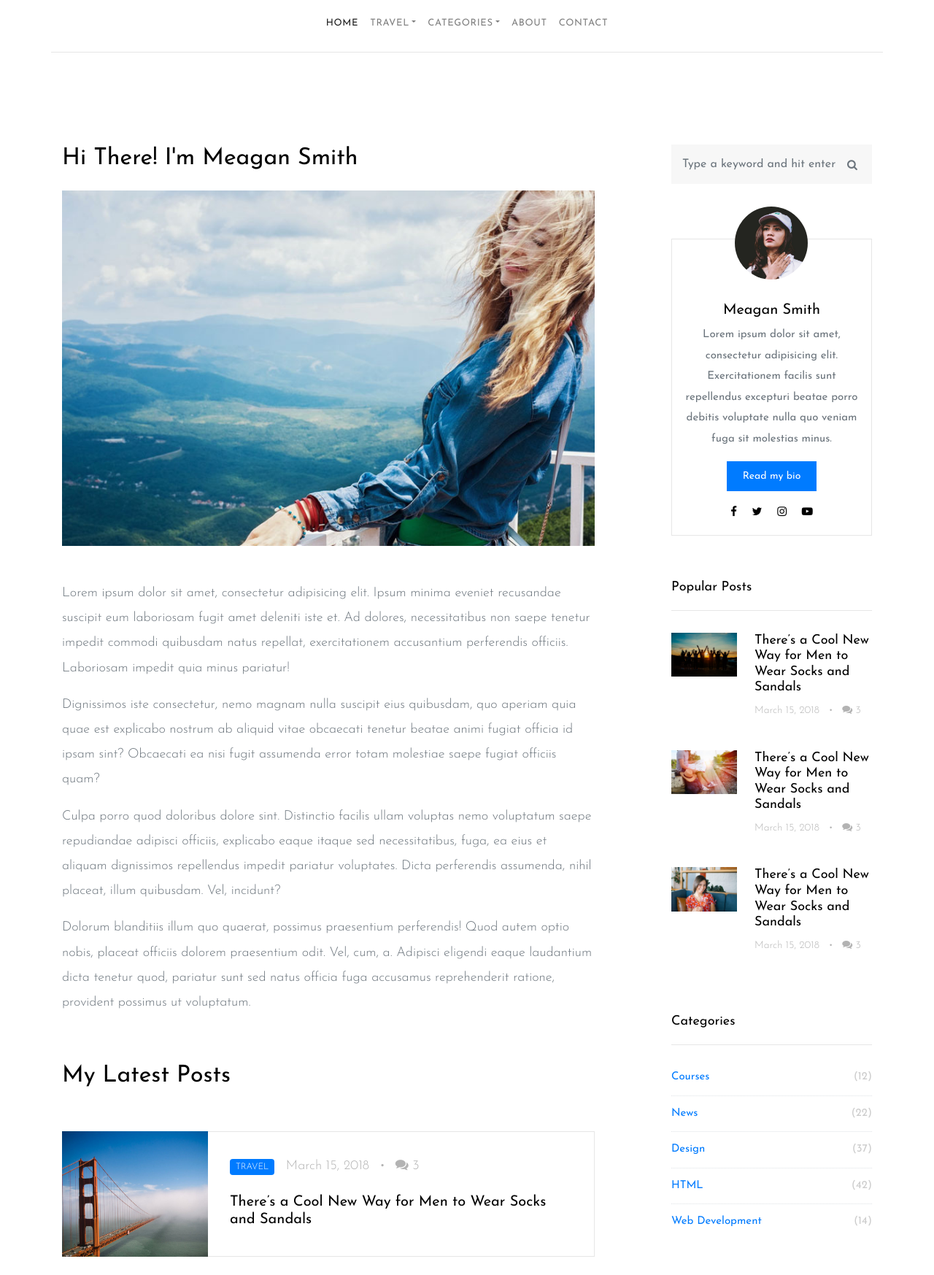
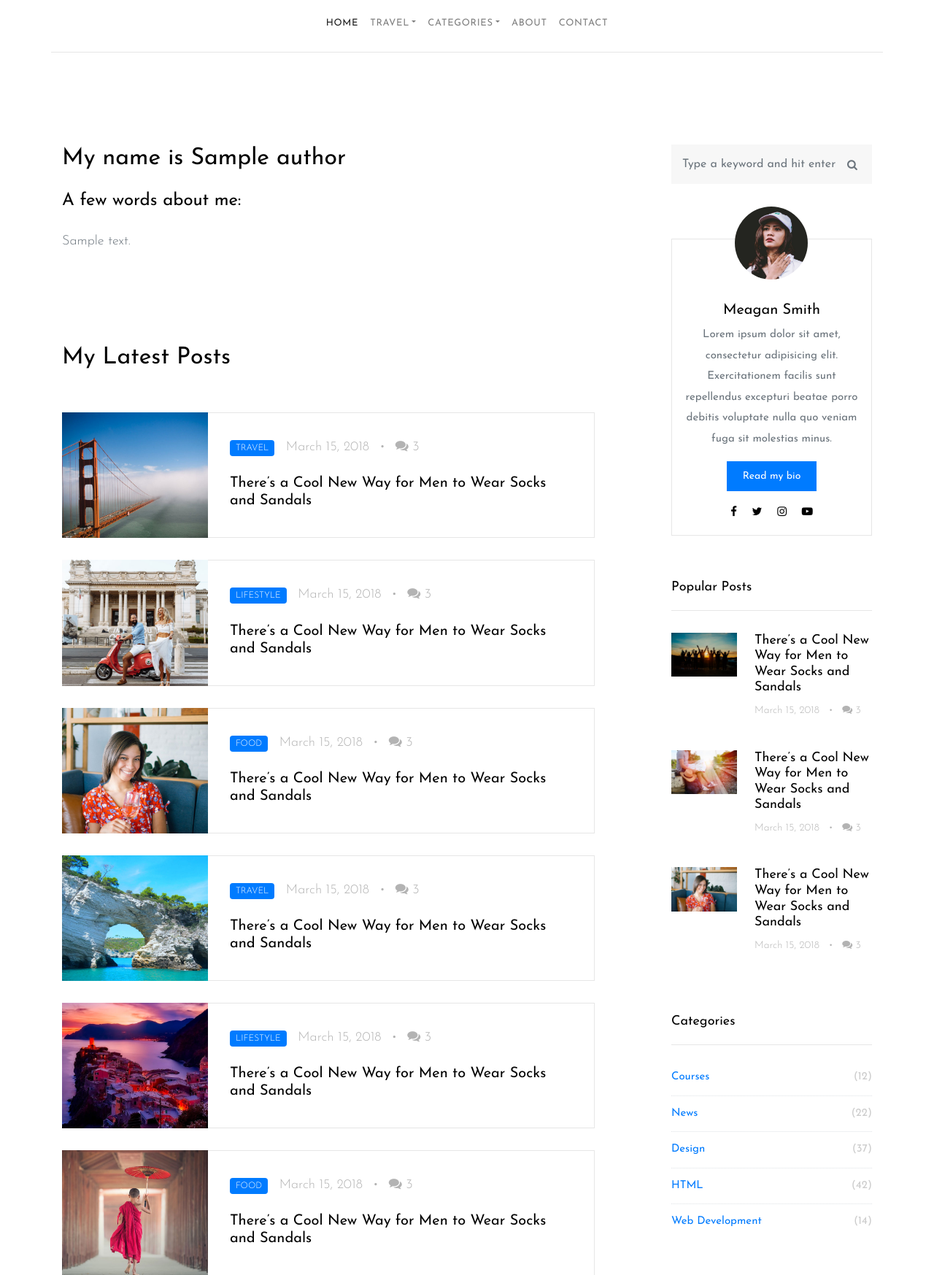
Before and after one commit to aloshabest/my_blog, a Django app: page /author/ in a window 1280 px wide. Shown: the part 230-1977 px from the top of the page at 73% size. Run offline with Django 4.2, Linux system fonts and the light colour scheme; tables that the repository leaves empty hold one stand-in row (values such as "Sample post"); some libraries are stand-ins or nearby versions.

Commit message:
page about authors

```diff
--- a/tube/Ytube/templates/Ytube/about.html
+++ b/tube/Ytube/templates/Ytube/about.html
@@ -10,26 +10,14 @@
             <div class="col-md-12 col-lg-8 main-content">
 
                 <div class="row">
-                    <div class="col-md-12">
-                        <h2 class="mb-4">Hi There! I'm Meagan Smith</h2>
-                        <p class="mb-5"><img src="{% static 'images/img_6.jpg' %}" alt="Image placeholder" class="img-fluid"></p>
-                        <p>Lorem ipsum dolor sit amet, consectetur adipisicing elit. Ipsum minima eveniet recusandae
-                            suscipit eum laboriosam fugit amet deleniti iste et. Ad dolores, necessitatibus non saepe
-                            tenetur impedit commodi quibusdam natus repellat, exercitationem accusantium perferendis
-                            officiis. Laboriosam impedit quia minus pariatur!</p>
-                        <p>Dignissimos iste consectetur, nemo magnam nulla suscipit eius quibusdam, quo aperiam quia
-                            quae est explicabo nostrum ab aliquid vitae obcaecati tenetur beatae animi fugiat officia id
-                            ipsam sint? Obcaecati ea nisi fugit assumenda error totam molestiae saepe fugiat officiis
-                            quam?</p>
-                        <p>Culpa porro quod doloribus dolore sint. Distinctio facilis ullam voluptas nemo voluptatum
-                            saepe repudiandae adipisci officiis, explicabo eaque itaque sed necessitatibus, fuga, ea
-                            eius et aliquam dignissimos repellendus impedit pariatur voluptates. Dicta perferendis
-                            assumenda, nihil placeat, illum quibusdam. Vel, incidunt?</p>
-                        <p>Dolorum blanditiis illum quo quaerat, possimus praesentium perferendis! Quod autem optio
-                            nobis, placeat officiis dolorem praesentium odit. Vel, cum, a. Adipisci eligendi eaque
-                            laudantium dicta tenetur quod, pariatur sunt sed natus officia fuga accusamus reprehenderit
-                            ratione, provident possimus ut voluptatum.</p>
+                    {% for a in authors %}
+                    <div class="col-md-12" style="margin-bottom: 75px;">
+                        <h2 class="mb-4">My name is {{ a.title }}</h2>
+                        <h4 class="mb-4">A few words about me:</h4>
+                        {{ a.description }}
+
                     </div>
+                    {% endfor %}
                 </div>
 
                 <div class="row mb-5 mt-5">
@@ -40,7 +28,8 @@
 
                         <div class="post-entry-horzontal">
                             <a href="blog-single.html">
-                                <div class="image" style="background-image: url('{% static 'images/img_10.jpg' %}');"></div>
+                                <div class="image"
+                                     style="background-image: url('{% static 'images/img_10.jpg' %}');"></div>
                                 <span class="text">
                       <div class="post-meta">
                         <span class="category">Travel</span>
@@ -55,7 +44,8 @@
 
                         <div class="post-entry-horzontal">
                             <a href="blog-single.html">
-                                <div class="image" style="background-image: url('{% static 'images/img_11.jpg' %}');"></div>
+                                <div class="image"
+                                     style="background-image: url('{% static 'images/img_11.jpg' %}');"></div>
                                 <span class="text">
                       <div class="post-meta">
                         <span class="category">Lifestyle</span>
@@ -70,7 +60,8 @@
 
                         <div class="post-entry-horzontal">
                             <a href="blog-single.html">
-                                <div class="image" style="background-image: url('{% static 'images/img_12.jpg' %}');"></div>
+                                <div class="image"
+                                     style="background-image: url('{% static 'images/img_12.jpg' %}');"></div>
                                 <span class="text">
                       <div class="post-meta">
                         <span class="category">Food</span>
@@ -85,7 +76,8 @@
 
                         <div class="post-entry-horzontal">
                             <a href="blog-single.html">
-                                <div class="image" style="background-image: url('{% static 'images/img_9.jpg' %}');"></div>
+                                <div class="image"
+                                     style="background-image: url('{% static 'images/img_9.jpg' %}');"></div>
                                 <span class="text">
                       <div class="post-meta">
                         <span class="category">Travel</span>
@@ -100,7 +92,8 @@
 
                         <div class="post-entry-horzontal">
                             <a href="blog-single.html">
-                                <div class="image" style="background-image: url('{% static 'images/img_8.jpg' %}');"></div>
+                                <div class="image"
+                                     style="background-image: url('{% static 'images/img_8.jpg' %}');"></div>
                                 <span class="text">
                       <div class="post-meta">
                         <span class="category">Lifestyle</span>
@@ -115,7 +108,8 @@
 
                         <div class="post-entry-horzontal">
                             <a href="blog-single.html">
-                                <div class="image" style="background-image: url('{% static 'images/img_7.jpg' %}');"></div>
+                                <div class="image"
+                                     style="background-image: url('{% static 'images/img_7.jpg' %}');"></div>
                                 <span class="text">
                       <div class="post-meta">
                         <span class="category">Food</span>
@@ -130,7 +124,8 @@
 
                         <div class="post-entry-horzontal">
                             <a href="blog-single.html">
-                                <div class="image" style="background-image: url('{% static 'images/img_6.jpg' %}');"></div>
+                                <div class="image"
+                                     style="background-image: url('{% static 'images/img_6.jpg' %}');"></div>
                                 <span class="text">
                       <div class="post-meta">
                         <span class="category">Travel</span>
@@ -145,7 +140,8 @@
 
                         <div class="post-entry-horzontal">
                             <a href="blog-single.html">
-                                <div class="image" style="background-image: url('{% static 'images/img_5.jpg' %}');"></div>
+                                <div class="image"
+                                     style="background-image: url('{% static 'images/img_5.jpg' %}');"></div>
                                 <span class="text">
                       <div class="post-meta">
                         <span class="category">Lifestyle</span>
@@ -160,7 +156,8 @@
 
                         <div class="post-entry-horzontal">
                             <a href="blog-single.html">
-                                <div class="image" style="background-image: url('{% static 'images/img_4.jpg' %}');"></div>
+                                <div class="image"
+                                     style="background-image: url('{% static 'images/img_4.jpg' %}');"></div>
                                 <span class="text">
                       <div class="post-meta">
                         <span class="category">Food</span>
@@ -175,7 +172,6 @@
 
                     </div>
                 </div>
-
                 <div class="row">
                     <div class="col-md-12 text-center">
                         <nav aria-label="Page navigation" class="text-center">
--- a/tube/Ytube/templates/Ytube/group.html
+++ b/tube/Ytube/templates/Ytube/group.html
@@ -21,11 +21,11 @@
                         <div class="post-entry-horzontal">
                             <a href="{{ g.get_absolute_url }}">
                                 <div class="image element-animate" data-animate-effect="fadeIn"
-                                     style="background-image: url({{ g.photo.url }})"></div>
+                                     style="background-image: url{{ post.photo.url }}"></div>
                                 <span class="text">
                                   <div class="post-meta">
                                     <span class="category">{{ g.title }}</span>
-                                    <span class="mr-2">{{ g.created_at|date:"d.m.Y" }} </span> &bullet;
+                                    <span class="mr-2">{{ post.created_at|date:"d.m.Y" }} </span> &bullet;
                                     <span class="ml-2"><span class="fa fa-comments"></span> 3</span>
                                   </div>
                                   <h2>There’s a Cool New Way for Men to Wear Socks and Sandals</h2>
--- a/tube/Ytube/templates/Ytube/index.html
+++ b/tube/Ytube/templates/Ytube/index.html
@@ -62,7 +62,7 @@
             <div class="col-md-12 col-lg-8 main-content">
                 <div class="row">
                     {% for an in another_posts %}
-                    <div class="col-md-6", style="width=">
+                    <div class="col-md-6">
                         <a href="{{ an.get_absolute_url }}" class="blog-entry element-animate" data-animate-effect="fadeIn">
                             <img src="{{ an.photo.url }}" alt="Image placeholder", height="233">
                             <div class="blog-content-body">
--- a/tube/Ytube/views.py
+++ b/tube/Ytube/views.py
@@ -1,6 +1,6 @@
 from django.shortcuts import render, get_object_or_404
 from django.http import HttpResponse
-from .models import Post, Group
+from .models import Post, Group, Author
 from django.views.generic import ListView, DetailView
 from django.db.models import F
 from random import randint
@@ -62,7 +62,14 @@ def show_groups(request, post_slug):
 
 
 def author(request):
-    return render(request, 'Ytube/about.html')
+    template = 'Ytube/about.html'
+    title = 'Здесь будет информация о группах проекта Ytube'
+    authors = Author.objects.all()[:5]
+    context = {
+        'authors': authors,
+        'title': title,
+    }
+    return render(request, template, context)
 
 
 def show_authors(request, post_slug):
```
